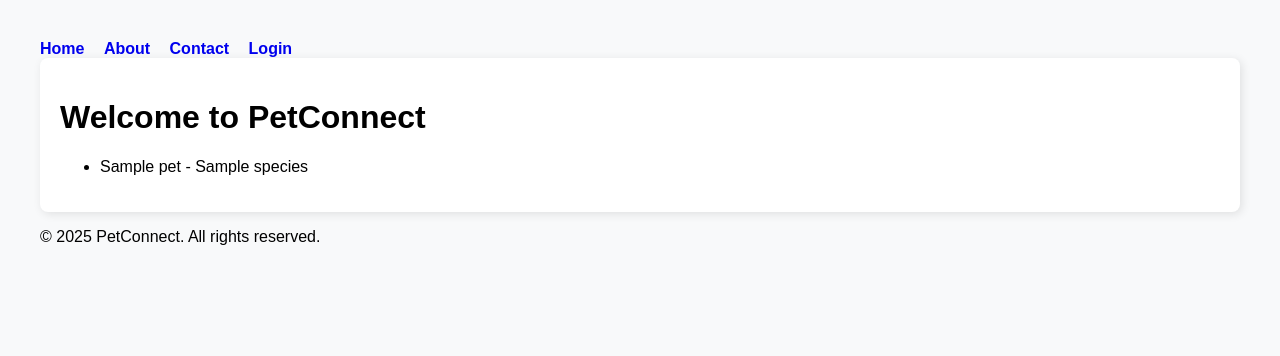
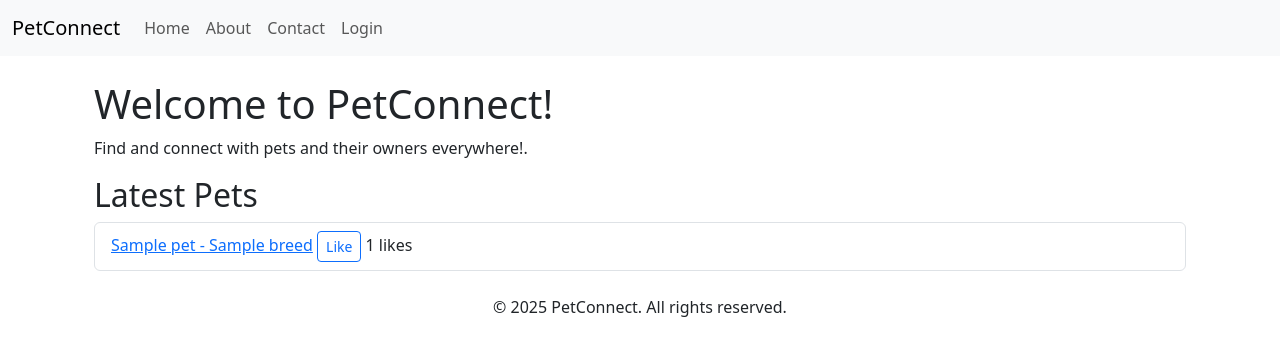
Before and after one commit to AdamAsheen/PetConnect, a Django app: template PetConnect/templates/pets/home.html in a window 1280 px wide. Shown: the top 356 px of the page. Run offline with Django 3.2, Linux system fonts and the light colour scheme; the template is opened without the code that fills it: most values are stand-ins (such as "Sample title", 1, 10 or a date in 2020).

Commit message:
Updated CSS and Bootstrap templates for improved UI

```diff
--- a/PetConnect/Pets/models.py
+++ b/PetConnect/Pets/models.py
@@ -84,7 +84,9 @@ class Pet(models.Model):
     age = models.IntegerField()
     description = models.TextField()
     image = models.ImageField(upload_to='pet_images/', blank=True, null=True)
+    likes = models.ManyToManyField('auth.User', related_name='liked_pets', blank=True)
     date_added = models.DateTimeField(auto_now_add=True)
+
 
     def __str__(self):
         return self.name
--- a/PetConnect/Pets/urls.py
+++ b/PetConnect/Pets/urls.py
@@ -7,6 +7,7 @@ urlpatterns = [
     path('', views.home, name='home'),
     path('about/', views.about, name='about'),
     path('contact/', views.contact, name='contact'),
-    path('login/', views.login, name='login'),
-
+    path('login/', views.login_view, name='login'),
+    path('pet/<int:pet_id>/', views.pet_detail, name='pet_detail'),
+    path('pet/<int:pet_id>/like/', views.like_pet, name='like_pet'),
 ]
--- /dev/null
+++ b/PetConnect/static/css/js/script.js
@@ -0,0 +1,18 @@
+document.addEventListener('DOMContentLoaded', function() {
+    document.querySelectorAll('.like-button').forEach(button => {
+        button.addEventListener('click', function() {
+            const petId = this.getAttribute('data-pet-id');
+            fetch(`/pets/${petId}/like/`, {
+                method: 'POST',
+                headers: {
+                    'X-CSRFToken': '{{ csrf_token }}',
+                    'Content-Type': 'application/json',
+                },
+            })
+            .then(response => response.json())
+            .then(data => {
+                document.getElementById(`like-count-${petId}`).textContent = data.likes;
+            });
+        });
+    });
+});
--- a/PetConnect/static/css/styles.css
+++ /dev/null
@@ -1,19 +0,0 @@
-body {
-    font-family: Arial, sans-serif;
-    margin: 20px;
-    padding: 20px;
-    background-color: #f8f9fa;
-}
-
-nav a {
-    margin-right: 15px;
-    text-decoration: none;
-    font-weight: bold;
-}
-
-.content {
-    padding: 20px;
-    background: white;
-    border-radius: 8px;
-    box-shadow: 2px 2px 10px rgba(0,0,0,0.1);
-}
--- a/PetConnect/templates/base.html
+++ /dev/null
@@ -1,28 +0,0 @@
-<!DOCTYPE html>
-<html lang="en">
-<head>
-    <meta charset="UTF-8">
-    <meta name="viewport" content="width=device-width, initial-scale=1.0">
-    <title>{% block title %}PetConnect{% endblock %}</title>
-
-    {% load static %}
-    <link rel="stylesheet" href="{% static 'css/styles.css' %}">
-</head>
-<body>
-    <nav>
-        <a href="{% url 'pets:home' %}">Home</a>
-        <a href="{% url 'pets:about' %}">About</a>
-        <a href="{% url 'pets:contact' %}">Contact</a>
-        <a href="{% url 'pets:login' %}">Login</a>
-    </nav>
-
-    <div class="content">
-        {% block content %}
-        {% endblock %}
-    </div>
-
-    <footer>
-        <p>© 2025 PetConnect. All rights reserved.</p>
-    </footer>
-</body>
-</html>
--- a/PetConnect/templates/pets/about.html
+++ b/PetConnect/templates/pets/about.html
@@ -1,4 +1,4 @@
-{% extends 'base.html' %}
+{% extends 'pets/base.html' %}
 
 {% block title %}About - PetConnect{% endblock %}
 
--- /dev/null
+++ b/PetConnect/templates/pets/base.html
@@ -0,0 +1,57 @@
+<!DOCTYPE html>
+<html lang="en">
+<head>
+    <meta charset="UTF-8">
+    <meta name="viewport" content="width=device-width, initial-scale=1.0">
+    <title>{% block title %}PetConnect{% endblock %}</title>
+
+    <link href="https://cdn.jsdelivr.net/npm/bootstrap@5.3.0/dist/css/bootstrap.min.css" rel="stylesheet">
+
+    {% load static %}
+    <link rel="stylesheet" href="{% static 'css/custom.css' %}">
+</head>
+<body>
+
+    <nav class="navbar navbar-expand-lg navbar-light bg-light">
+        <div class="container-fluid">
+            <a class="navbar-brand" href="{% url 'pets:home' %}">PetConnect</a>
+            <button class="navbar-toggler" type="button" data-bs-toggle="collapse" data-bs-target="#navbarNav" aria-controls="navbarNav" aria-expanded="false" aria-label="Toggle navigation">
+                <span class="navbar-toggler-icon"></span>
+            </button>
+            <div class="collapse navbar-collapse" id="navbarNav">
+                <ul class="navbar-nav">
+                    <li class="nav-item">
+                        <a class="nav-link" href="{% url 'pets:home' %}">Home</a>
+                    </li>
+                    <li class="nav-item">
+                        <a class="nav-link" href="{% url 'pets:about' %}">About</a>
+                    </li>
+                    <li class="nav-item">
+                        <a class="nav-link" href="{% url 'pets:contact' %}">Contact</a>
+                    </li>
+                    <li class="nav-item">
+                        <a class="nav-link" href="{% url 'pets:login' %}">Login</a>
+                    </li>
+                </ul>
+            </div>
+        </div>
+    </nav>
+
+
+    <div class="container mt-4">
+        {% block content %}
+
+        {% endblock %}
+    </div>
+
+
+    <footer class="mt-4 text-center">
+        <p>© 2025 PetConnect. All rights reserved.</p>
+    </footer>
+
+
+    <script src="https://cdn.jsdelivr.net/npm/@popperjs/core@2.11.6/dist/umd/popper.min.js"></script>
+    <script src="https://cdn.jsdelivr.net/npm/bootstrap@5.3.0/dist/js/bootstrap.min.js"></script>
+</body>
+</html>
+</html>
--- a/PetConnect/templates/pets/contact.html
+++ b/PetConnect/templates/pets/contact.html
@@ -1,4 +1,4 @@
-{% extends 'base.html' %}
+{% extends 'pets/base.html' %}
 
 {% block title %}Contact - PetConnect{% endblock %}
 
--- a/PetConnect/templates/pets/home.html
+++ b/PetConnect/templates/pets/home.html
@@ -1,12 +1,27 @@
-{% extends 'base.html' %}
+{% extends 'pets/base.html' %}
 
 {% block title %}Home - PetConnect{% endblock %}
 
 {% block content %}
-<h1>Welcome to PetConnect</h1>
-<ul>
-    {% for pet in pets %}
-    <li>{{ pet.name }} - {{ pet.species }}</li>
-    {% endfor %}
-</ul>
+<div class="container mt-4">
+    <h1>Welcome to PetConnect!</h1>
+    <p>Find and connect with pets and their owners everywhere!.</p>
+
+    <h2>Latest Pets</h2>
+    <div class="list-group">
+        {% for pet in pets %}
+            <div class="list-group-item">
+                <a href="{% url 'pets:detail' pet.id %}">{{ pet.name }} - {{ pet.breed }}</a>
+                <button class="btn btn-sm btn-outline-primary like-button" data-pet-id="{{ pet.id }}">Like</button>
+                <span id="like-count-{{ pet.id }}">{{ pet.likes.count }}</span> likes
+            </div>
+        {% empty %}
+            <p class="text-muted">No pets available at the moment.</p>
+        {% endfor %}
+    </div>
+</div>
+
+
+{% load static %}
+<script src="{% static 'js/script.js' %}"></script>
 {% endblock %}
--- a/PetConnect/templates/pets/login.html
+++ b/PetConnect/templates/pets/login.html
@@ -1,4 +1,4 @@
-{% extends 'base.html' %}
+{% extends 'pets/base.html' %}
 
 {% block title %}Login - PetConnect{% endblock %}
 
```
Also changed, not shown: PetConnect/Pets/views.py (+33 -3 lines), PetConnect/static/css/customise.css (added, +13 -0 lines), PetConnect/templates/pets/pet_details.html (added, +10 -0 lines), PetConnect/Pets/migrations/0002_pet_likes.py (added).
